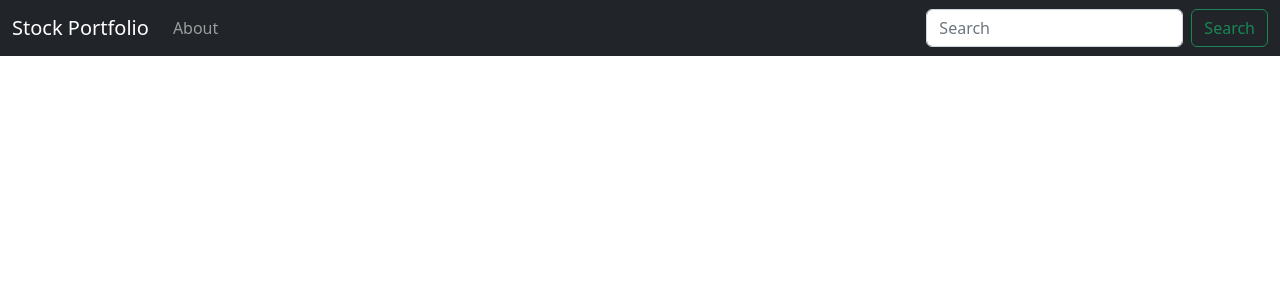
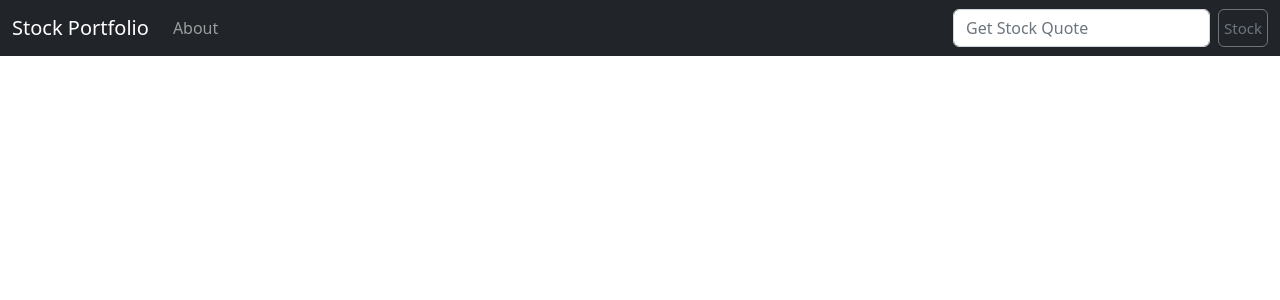
Before and after one commit to amir3483/StockMarket, a Django app: page /base.html in a window 1280 px wide. Shown: the top 300 px of the page. Run offline with Django 4.2, Linux system fonts and the light colour scheme.

Commit message:
commit 4

```diff
--- a/quotes/templates/base.html
+++ b/quotes/templates/base.html
@@ -24,9 +24,10 @@
 
 
                 </ul>
-                <form class="d-flex" role="search">
-                    <input class="form-control me-2" type="search" placeholder="Search" aria-label="Search">
-                    <button class="btn btn-outline-success" type="submit">Search</button>
+                <form action="{% url 'home' %}" class="d-flex" role="search" method="POST">
+                    {% csrf_token %}
+                    <input class="form-control me-2" type="search" placeholder="Get Stock Quote" aria-label="Search">
+                    <button class="btn btn-outline-secondary" style="font-size: 15px; padding: 5px;" type="submit">Stock</button>
                 </form>
             </div>
         </div>
--- a/quotes/templates/home.html
+++ b/quotes/templates/home.html
@@ -12,4 +12,4 @@
 <p>ytd Change : {{ api.ytdChange }}<br></p>
 <p>52High : {{ api.week52High }}<br></p>
 <p>52Low : {{ api.week52Low }}<br></p>
-<p>{% for key , value in api.items %} {{ key }} : {{ value }} <br> {% endfor %}{% endblock %}</p>
+{% endblock %}
```
